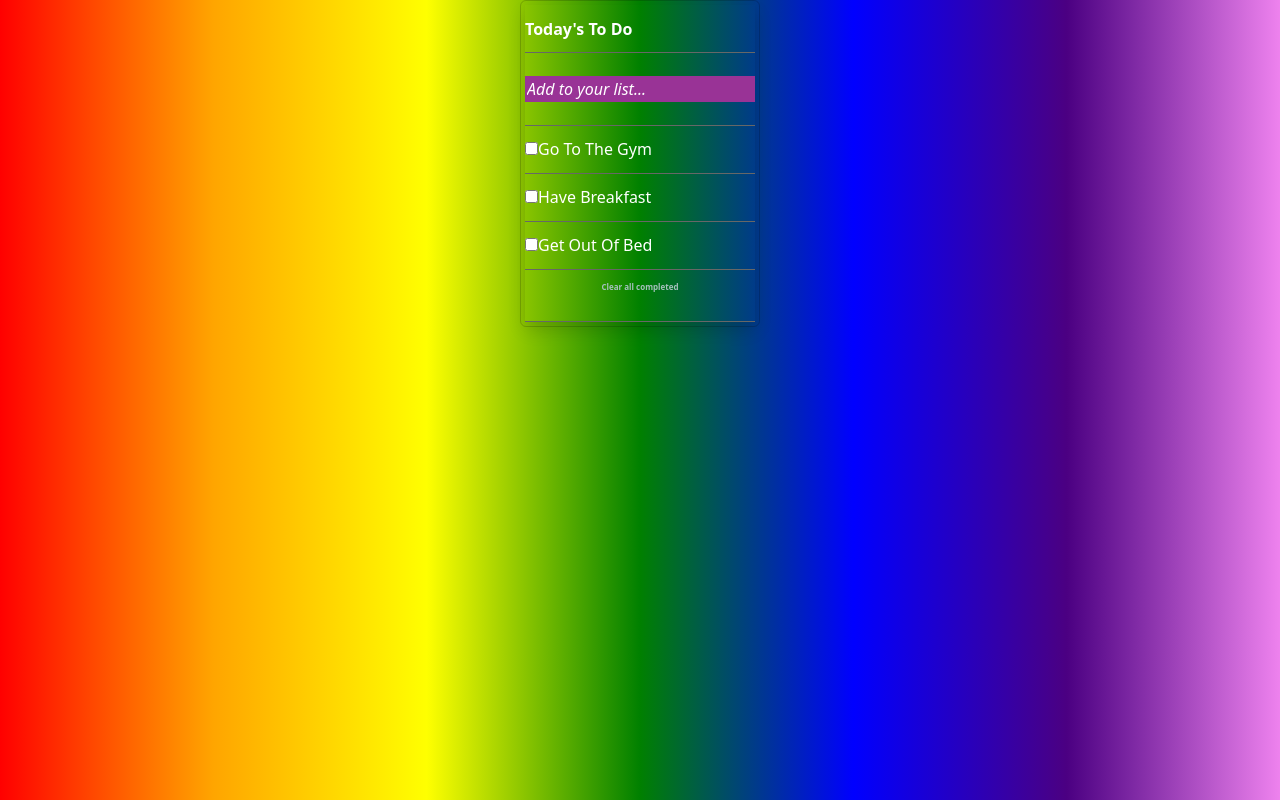
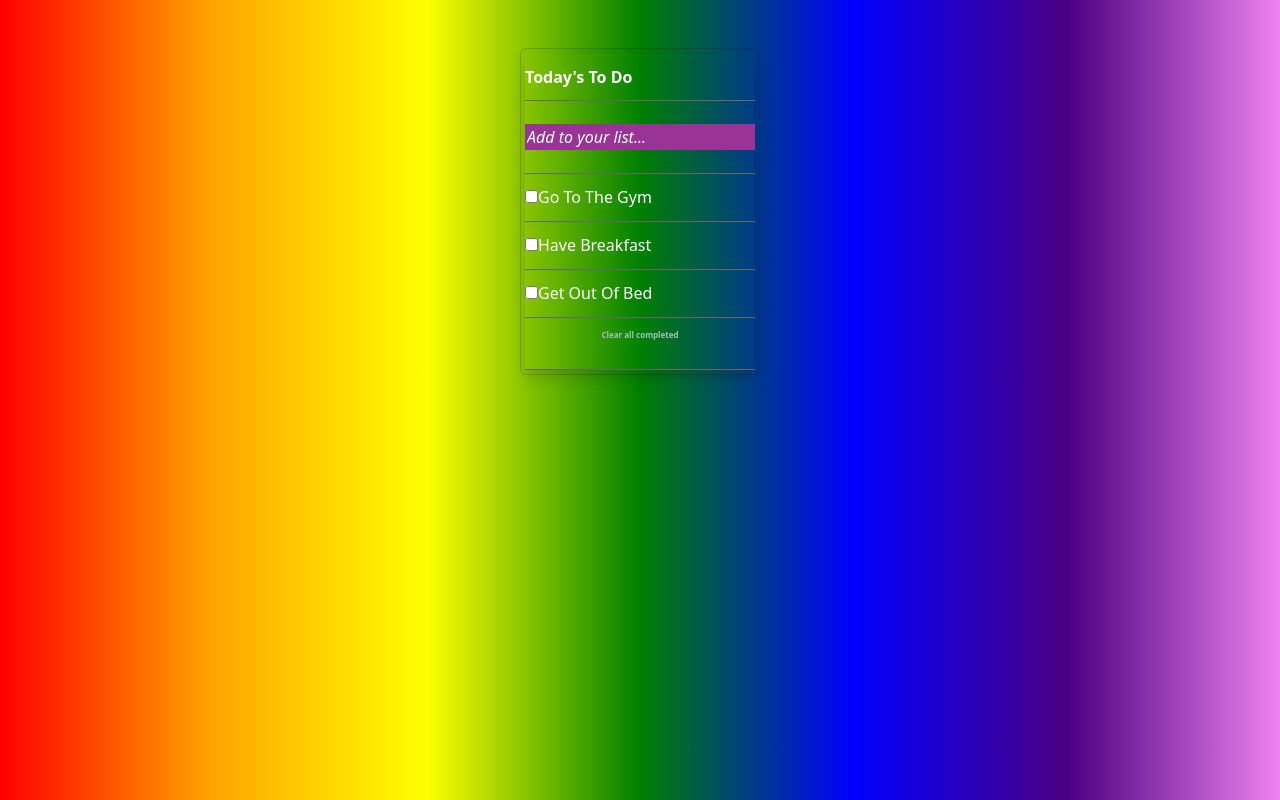
Before and after one commit to lucy-sees/CheckLister, a website built with webpack: page dist/index.html in a window 1280 px wide. Built offline with nearby package versions, Linux system fonts and the light colour scheme.

Commit message:
update packages and plugins

```diff
--- a/dist/index.html
+++ b/dist/index.html
@@ -7,7 +7,7 @@
     <link href="https://cdn.jsdelivr.net/npm/bootstrap@5.3.1/dist/css/bootstrap.min.css" rel="stylesheet" integrity="sha384-4bw+/aepP/YC94hEpVNVgiZdgIC5+VKNBQNGCHeKRQN+PtmoHDEXuppvnDJzQIu9" crossorigin="anonymous">
     <title>To Do list</title>
   <script defer src="main.js"></script></head>
-  <body class="body-wrapper container-fluid d-flex justify-content-center align-items-center">
+  <body class="body-wrapper container-fluid d-flex justify-content-center align-items-center mt-5">
     <section class="card bg-transparent">
       <ul class="m-1 shadow">
         <li class="heading text-white fw-bold">Today's To Do</li>
--- a/package.json
+++ b/package.json
@@ -22,6 +22,7 @@
     "eslint-plugin-import": "^2.28.0",
     "hint": "^7.1.10",
     "html-webpack-plugin": "^5.5.3",
+    "htmlhint": "^1.1.4",
     "style-loader": "^3.3.3",
     "stylelint": "^13.13.1",
     "stylelint-config-standard": "^21.0.0",
```
Also changed, not shown: 1 other file.
